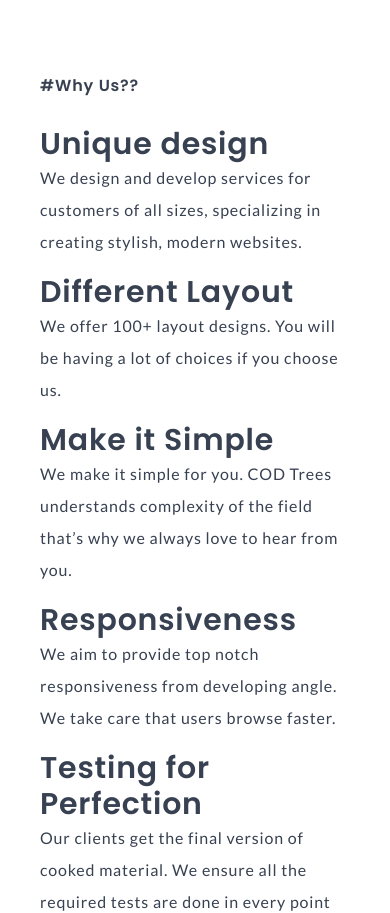
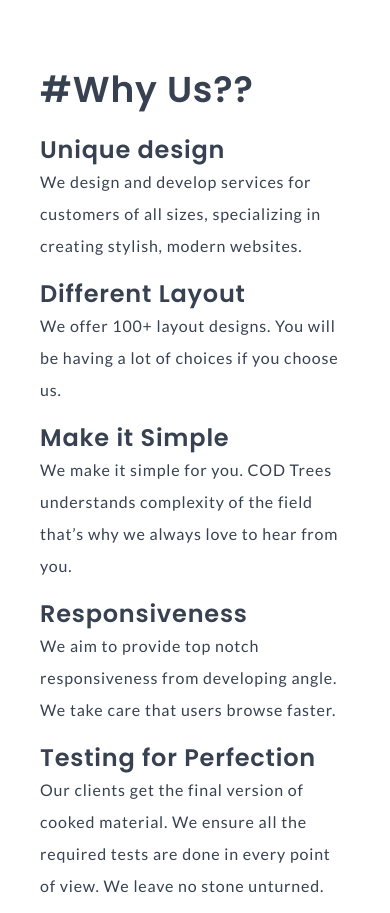
Before and after one commit to SMThapa/reactGroupProject, a React (Vite) app: page /about in a window 390 px wide. Shown: the part 1663-2576 px from the top of the page. Built offline with nearby package versions, Linux system fonts and the light colour scheme.

Commit message:
about-responsiveness

```diff
--- a/src/Pages/About.jsx
+++ b/src/Pages/About.jsx
@@ -24,9 +24,9 @@ export const About = () => {
             <img src="https://media0.giphy.com/media/3xz2Bw12fe9iyG06v6/giphy.gif?cid=ecf05e4708aca6u2vei5z47ufuk0mdh2wqvf3fyg138s1jx5&ep=v1_gifs_search&rid=giphy.gif&ct=g" alt="" />
           </div>
           <div className="lg:w-1/2 sm:w-2/3 sm:ml-8">
-            <h1 className="lg:text-7xl sm:text-5xl mb-6 font-semibold"># What We Do?</h1>
+            <h1 className="lg:text-7xl sm:text-5xl text-4xl sm:mb-6 mb-4 font-semibold"># What We Do?</h1>
             <div className="leading-10">
-              <p className="xl:text-xl sm:text-lg">We mainly focus on providing 3 basic services-</p>
+              <p className="xl:text-xl sm:text-lg ">We mainly focus on providing 3 basic services-</p>
               <li className="xl:text-xl sm:text-lg">Web designing and development</li>
               <li className="xl:text-xl sm:text-lg">Graphics and logo designing</li>
               <li className="xl:text-xl sm:text-lg">Internet  marketing services - By using latest Technology, that brings best results, helping our clients with their     business.</li>
@@ -35,38 +35,38 @@ export const About = () => {
         </div>
 
         <div className="mb-40">
-          <h1 className="lg:text-7xl sm:text-5xl mb-6 font-semibold">#Why Us??</h1>
+          <h1 className="lg:text-7xl sm:text-5xl text-4xl mb-6 font-semibold">#Why Us??</h1>
           <div className="grid grid-col-1 sm:grid-cols-2 md:grid-cols-3 gap-4">
             <div className="h-auto max-w-full">
-              <h1 className="text-3xl font-semibold">Unique design</h1>
+              <h1 className="sm:text-3xl text-2xl font-semibold">Unique design</h1>
               <p>We design and develop services for customers of all sizes, specializing in creating stylish, modern websites.  </p>
             </div>
             <div className="h-auto max-w-full">
-              <h1 className="text-3xl font-semibold">Different Layout</h1>
+              <h1 className="sm:text-3xl text-2xl  font-semibold">Different Layout</h1>
               <p>We offer 100+ layout designs. You will be having a lot of choices if you choose us.</p>
             </div>
             <div className="h-auto max-w-full">
-              <h1 className="text-3xl font-semibold">Make it Simple</h1>
+              <h1 className="sm:text-3xl text-2xl  font-semibold">Make it Simple</h1>
               <p>We make it simple for you. COD Trees understands complexity of the field that’s why we always love to hear from you.</p>
             </div>
             <div className="h-auto max-w-full">
-              <h1 className="text-3xl font-semibold">Responsiveness</h1>
+              <h1 className="sm:text-3xl text-2xl  font-semibold">Responsiveness</h1>
               <p>We aim to provide top notch responsiveness from developing angle. We take care that users browse faster.</p>
             </div>
             <div className="h-auto max-w-full">
-              <h1 className="text-3xl font-semibold">Testing for Perfection</h1>
+              <h1 className="sm:text-3xl text-2xl  font-semibold">Testing for Perfection</h1>
               <p>Our clients get the final version of cooked material. We ensure all the required tests are done in every point of view. We leave no stone unturned.</p>
             </div>
             <div className="h-auto max-w-full">
-              <h1 className="text-3xl font-semibold">Budget Friendly Package</h1>
+              <h1 className="sm:text-3xl text-2xl  font-semibold">Budget Friendly Package</h1>
               <p>Customer satisfaction is our top priority. We offer customized plans according to your budget. If you are looking for an ultimate budget friendly IT Solution, contact us now.</p>
             </div>
           </div>
         </div>
 
-        <div className="flex items-center mb-40 max-sm:flex-col">
+        <div className="flex items-center mb-40 max-lg:flex-col">
           <div className="lg:w-2/3">
-            <h1 className="lg:text-7xl sm:text-5xl mb-6 font-semibold">#OUR PHILOSOPY</h1>
+            <h1 className="lg:text-7xl sm:text-5xl text-4xl mb-6 font-semibold">#OUR PHILOSOPY</h1>
             <p className="text-lg">
               &emsp;&emsp;We at COD Tress always aim to do the best in whatever we create, design and produce. Our top priority is consumer
               satisfaction, giving them the boost to make their business a huge success. We ensure the customer satisfaction by offering
@@ -80,12 +80,12 @@ export const About = () => {
             </p>
           </div>
           <div className="lg:w-1/3 max-sm:mt-12">
-            <img className="h-full w-full lg:pl-8" src="https://media3.giphy.com/media/NEvPzZ8bd1V4Y/giphy.gif?cid=ecf05e47vkrgkt4q1i3axg1g3ox1inq3u7zsph1980oyd0x2&ep=v1_gifs_search&rid=giphy.gif&ct=g" alt="" />
+            <img className="h-full w-full lg:pl-8 sm:mt-12" src="https://media3.giphy.com/media/NEvPzZ8bd1V4Y/giphy.gif?cid=ecf05e47vkrgkt4q1i3axg1g3ox1inq3u7zsph1980oyd0x2&ep=v1_gifs_search&rid=giphy.gif&ct=g" alt="" />
           </div>
         </div>
 
         <div className="">
-          <h1 className="lg:text-7xl sm:text-5xl mb-6 font-semibold mb-20">#Our Team Members</h1>
+          <h1 className="lg:text-7xl sm:text-5xl text-4xl mb-6 font-semibold mb-20">#Our Team Members</h1>
           <div>
             <TeamCard/>
           </div>
```
